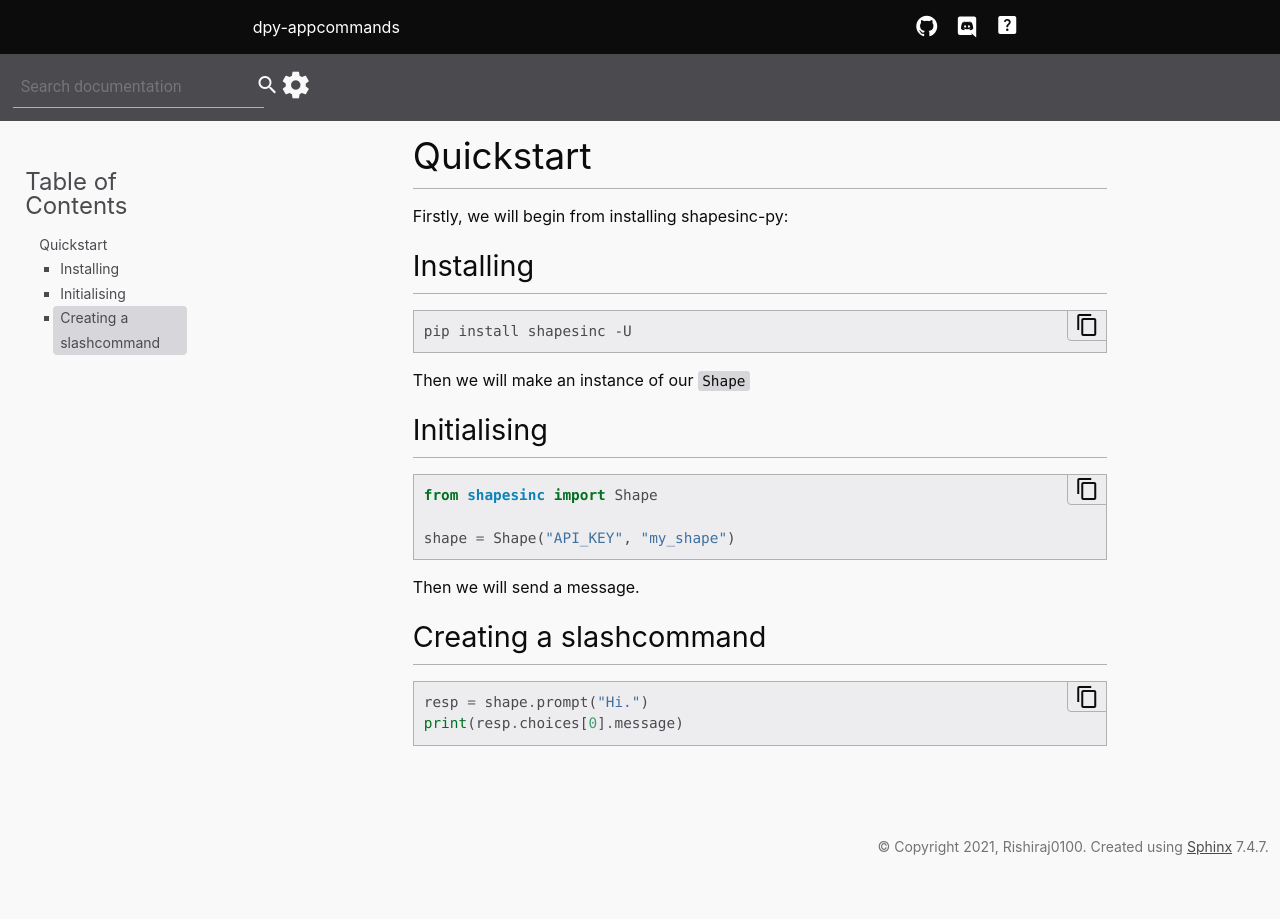
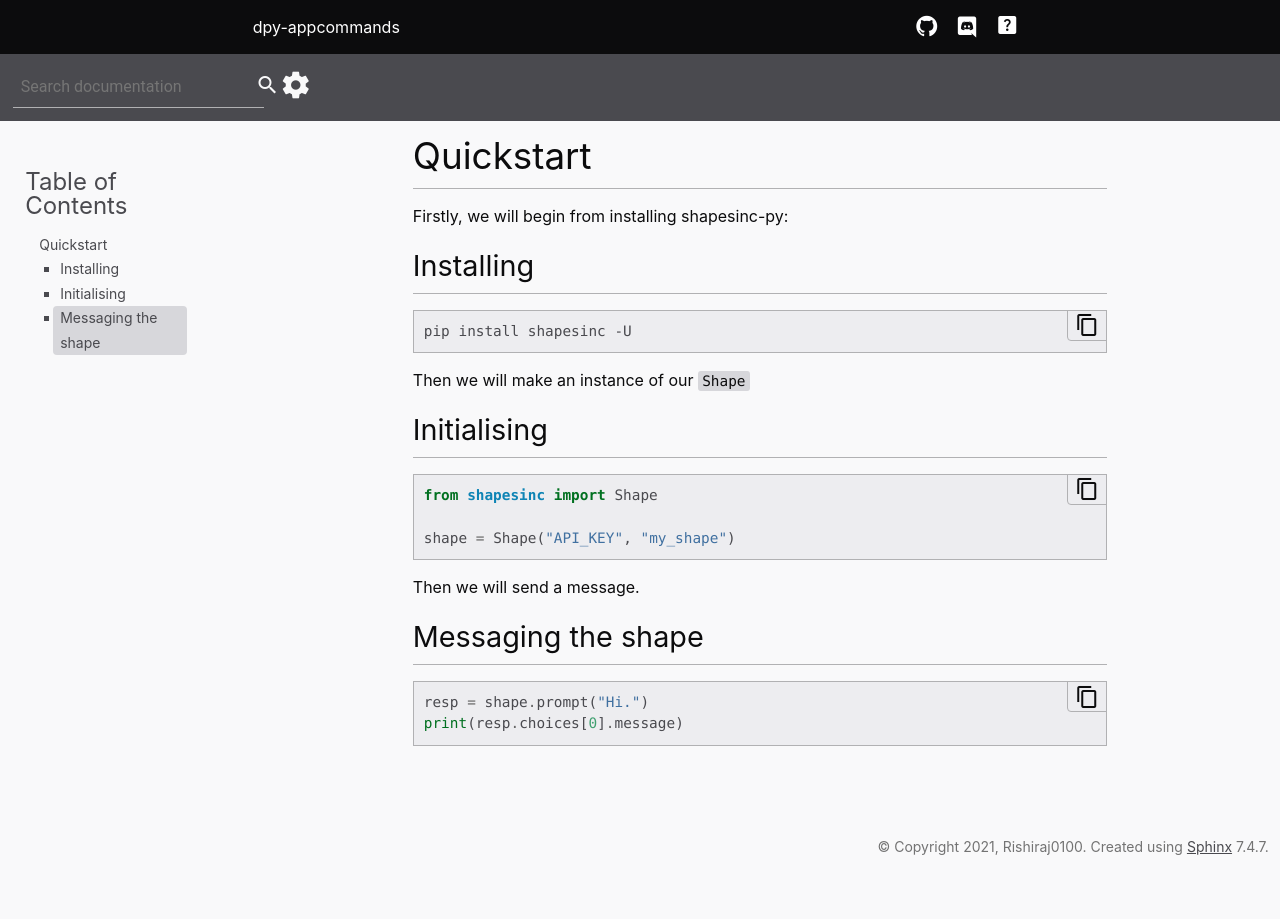
Before and after one commit to hackers0100/shapesinc-py, a Sphinx documentation site: the page built from docs/quickstart.rst, in a window 1280 px wide. Built offline with Sphinx 7.4.7, drawn with Linux system fonts in a browser that asks for light colours.

Commit message:
Update quickstart.rst

```diff
--- a/docs/quickstart.rst
+++ b/docs/quickstart.rst
@@ -23,8 +23,8 @@
 
 Then we will send a message.
 
-Creating a slashcommand
------------------------
+Messaging the shape
+----------------------
 
 .. code-block:: python3
 
```
